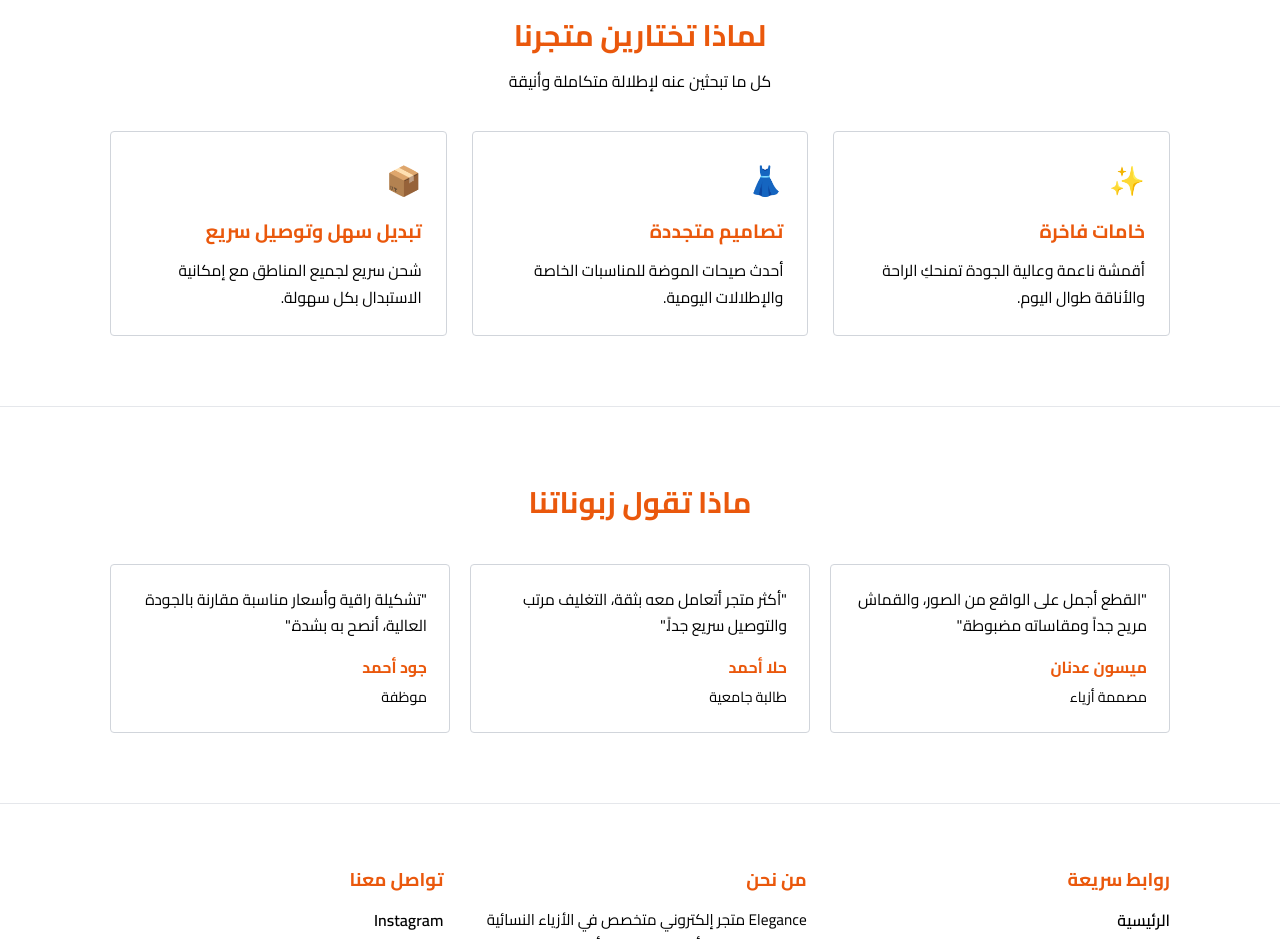
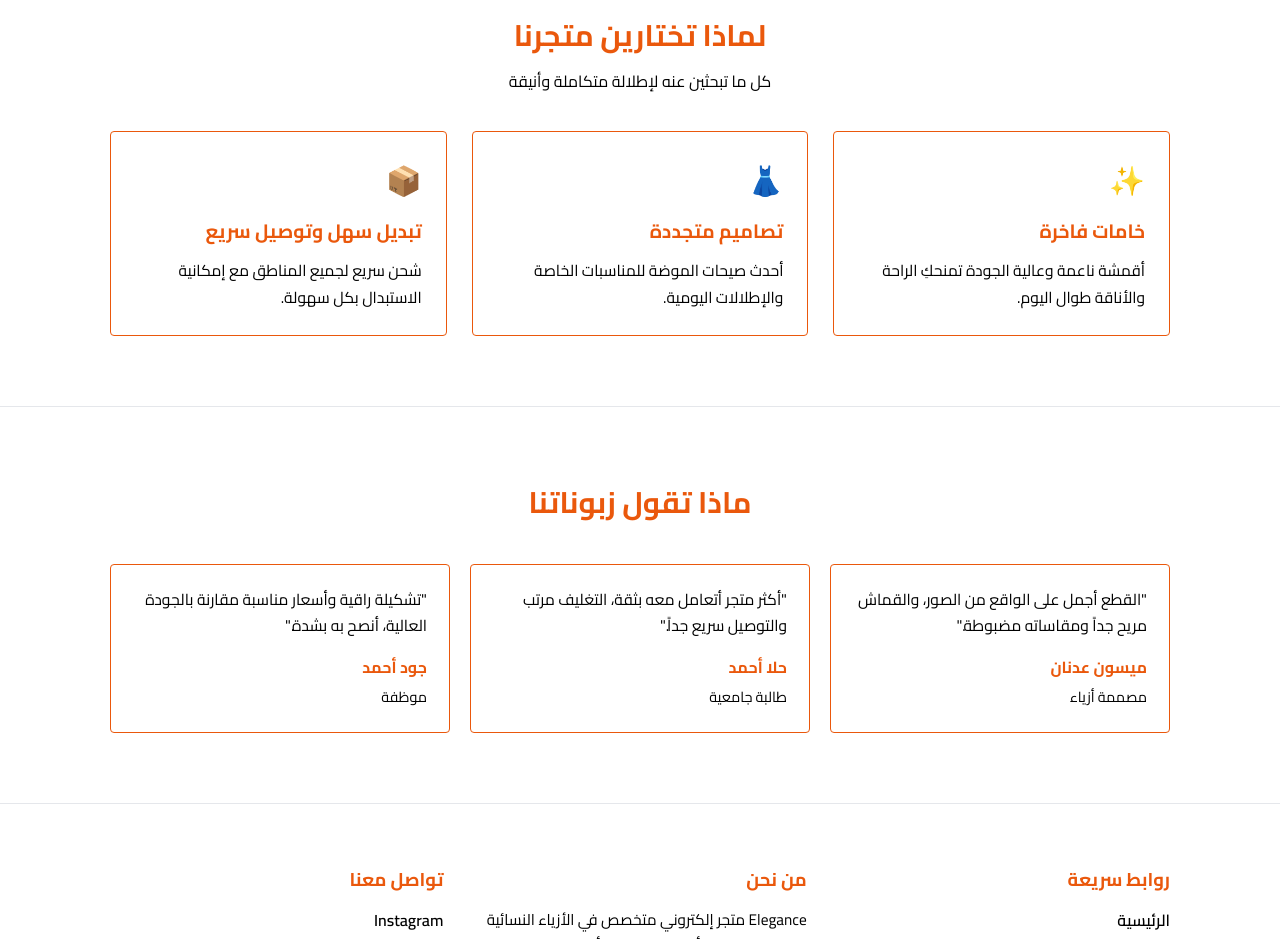
Before and after one commit to amaysoon129-hue/elegance-store, a plain HTML site: page index.html in a window 1280 px wide. Shown: the part 860-1799 px from the top of the page. Drawn offline with Linux system fonts and the light colour scheme.

Commit message:
update border color to orange

```diff
--- a/landing.css
+++ b/landing.css
@@ -1,3 +1,5 @@
+/* الاسم : ميسون عدنان الغولة الرقم الجامعي: 2301214399 */
+
 * {
     box-sizing: border-box;
     margin: 0;
@@ -69,7 +71,7 @@ body {
 .hero-content {
     max-width: 720px;
     background-color: #ffffff;
-    border: 1px solid #d1d5db;
+    border: 1px solid #ea580c;
     border-radius: 4px;
     padding: 40px 28px;
 }
@@ -151,7 +153,7 @@ body {
 
 .feature-card {
     background-color: #ffffff;
-    border: 1px solid #d1d5db;
+    border: 1px solid #ea580c;
     border-radius: 4px;
     padding: 24px;
 }
@@ -189,7 +191,7 @@ body {
     flex: 1 1 280px;
     max-width: 340px;
     background-color: #ffffff;
-    border: 1px solid #d1d5db;
+    border: 1px solid #ea580c;
     border-radius: 4px;
     padding: 22px;
 }
```
